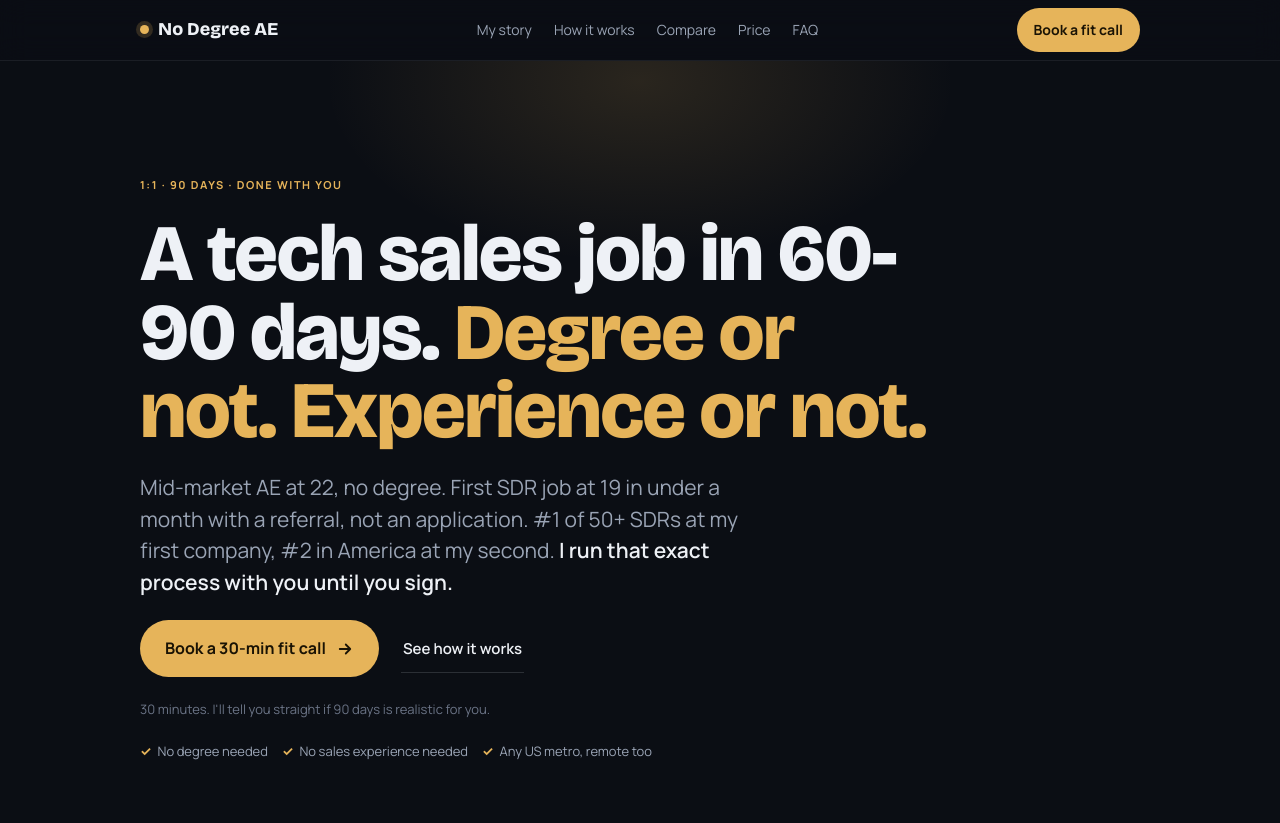
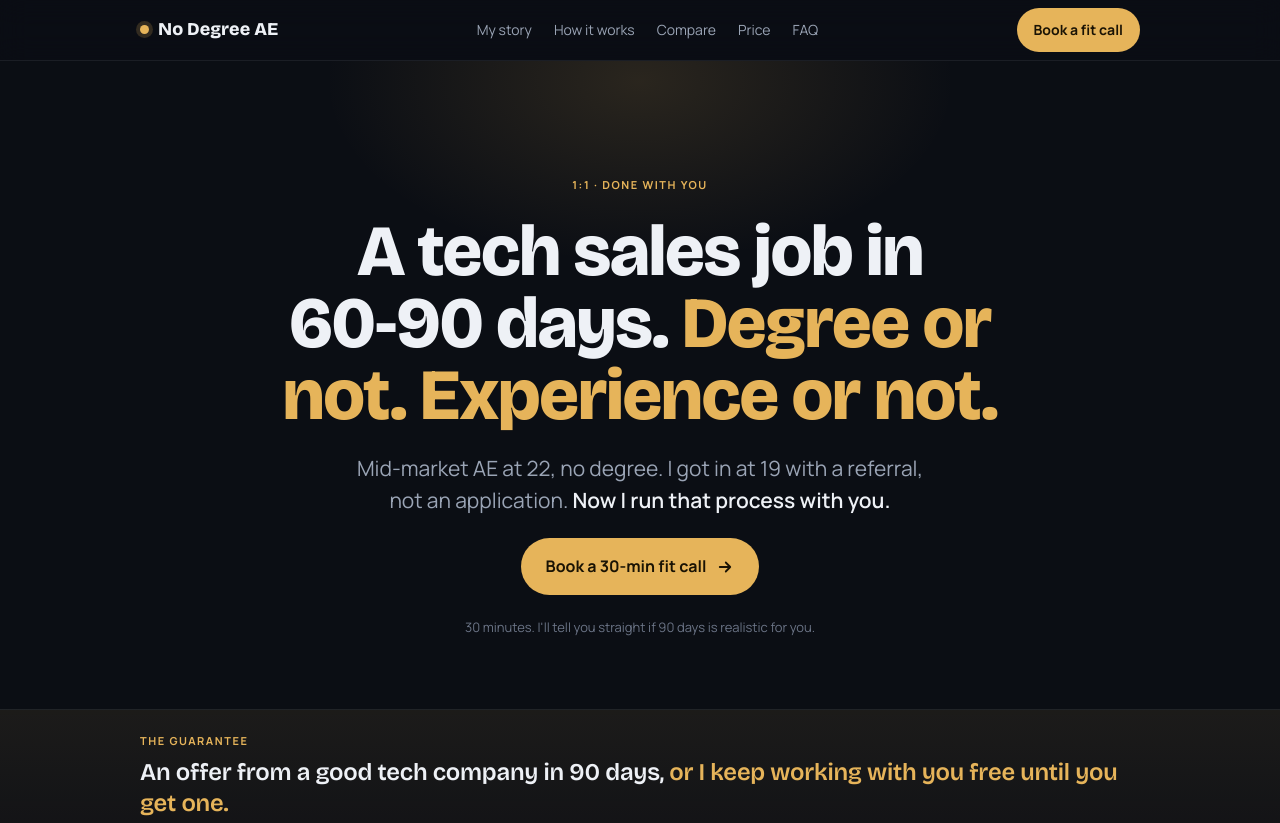
Before and after one commit to nodegreeeae/nodegreeae-site, a plain HTML site: page index.html in a window 1280 px wide. Shown: the top 823 px of the page. Drawn offline with nearby package versions, Linux system fonts and the light colour scheme.

Commit message:
Update index.html

```diff
--- a/index.html
+++ b/index.html
@@ -57,18 +57,16 @@ section{padding-block:clamp(48px,7vw,88px);border-top:1px solid var(--line)}
 /* hero */
 .hero{padding-block:clamp(56px,9vw,120px) clamp(40px,6vw,72px);border-top:0;position:relative;overflow:hidden}
 .hero .glow{position:absolute;top:-240px;left:50%;transform:translateX(-50%);width:900px;height:520px;max-width:100vw;border-radius:50%;background:radial-gradient(closest-side,rgba(230,180,90,.14),transparent 70%);pointer-events:none}
-.hero .wrap{position:relative;display:grid;gap:22px;justify-items:start}
+.hero .wrap{position:relative;display:grid;gap:22px;justify-items:center;text-align:center}
 .hero .wrap>*{max-width:820px}
-.hero h1{font-size:clamp(38px,7vw,80px);line-height:.98;font-weight:800}
+.hero h1{font-size:clamp(38px,6.5vw,72px);line-height:1;font-weight:800;max-width:17ch}
 .hero h1 em{font-style:normal;color:var(--gold)}
-.hero .lede{font-size:clamp(17px,2vw,21px);color:var(--muted);max-width:620px;line-height:1.5}
+.hero .lede{font-size:clamp(17px,2vw,21px);color:var(--muted);max-width:600px;line-height:1.5}
 .hero .lede b{color:var(--fg);font-weight:600}
-.cta-row{display:flex;flex-wrap:wrap;align-items:center;gap:14px 22px}
+.cta-row{display:flex;flex-wrap:wrap;align-items:center;justify-content:center;gap:14px 22px}
 .fine{font-size:13px;color:var(--dim)}
 .ghost{display:inline-flex;align-items:center;gap:8px;color:var(--fg);text-decoration:none;font-weight:600;font-size:15px;padding:12px 2px;border-bottom:1px solid var(--line2)}
 .ghost:hover{border-color:var(--gold)}
-.hero .pills{font-size:13px;color:var(--muted);display:flex;flex-wrap:wrap;gap:6px 14px}
-.hero .pills span::before{content:"\2713";color:var(--gold);margin-right:6px;font-weight:700}
 
 /* guarantee */
 .bar{border-top:1px solid var(--line);border-bottom:1px solid var(--line);background:linear-gradient(180deg,rgba(230,180,90,.08),rgba(230,180,90,.02));padding-block:22px}
@@ -215,15 +213,13 @@ footer .legal{flex-basis:100%;font-size:12px;color:var(--dim);line-height:1.5;ma
 <header class="hero" id="top">
   <div class="glow"></div>
   <div class="wrap">
-    <span class="eyebrow">1:1 &middot; 90 days &middot; done with you</span>
-    <h1>A tech sales job in 60-90 days. <em>Degree or not. Experience or not.</em></h1>
-    <p class="lede">Mid-market AE at 22, no degree. First SDR job at 19 in under a month with a referral, not an application. #1 of 50+ SDRs at my first company, #2 in America at my second. <b>I run that exact process with you until you sign.</b></p>
+    <span class="eyebrow">1:1 &middot; done with you</span>
+    <h1>A tech sales job in 60&#8209;90&nbsp;days. <em>Degree or not. Experience&nbsp;or&nbsp;not.</em></h1>
+    <p class="lede">Mid-market AE at 22, no degree. I got in at 19 with a referral, not an application. <b>Now I run that process with you.</b></p>
     <div class="cta-row">
       <a class="btn" id="cta-hero" href="https://calendly.com/nodegreeeae" target="_blank" rel="noopener">Book a 30-min fit call <svg viewBox="0 0 24 24" fill="none" stroke="currentColor" stroke-width="2.4" stroke-linecap="round" stroke-linejoin="round"><path d="M5 12h14M13 6l6 6-6 6"/></svg></a>
-      <a class="ghost" href="#how">See how it works</a>
     </div>
     <p class="fine">30 minutes. I'll tell you straight if 90 days is realistic for you.</p>
-    <div class="pills"><span>No degree needed</span><span>No sales experience needed</span><span>Any US metro, remote too</span></div>
   </div>
 </header>
 
```
